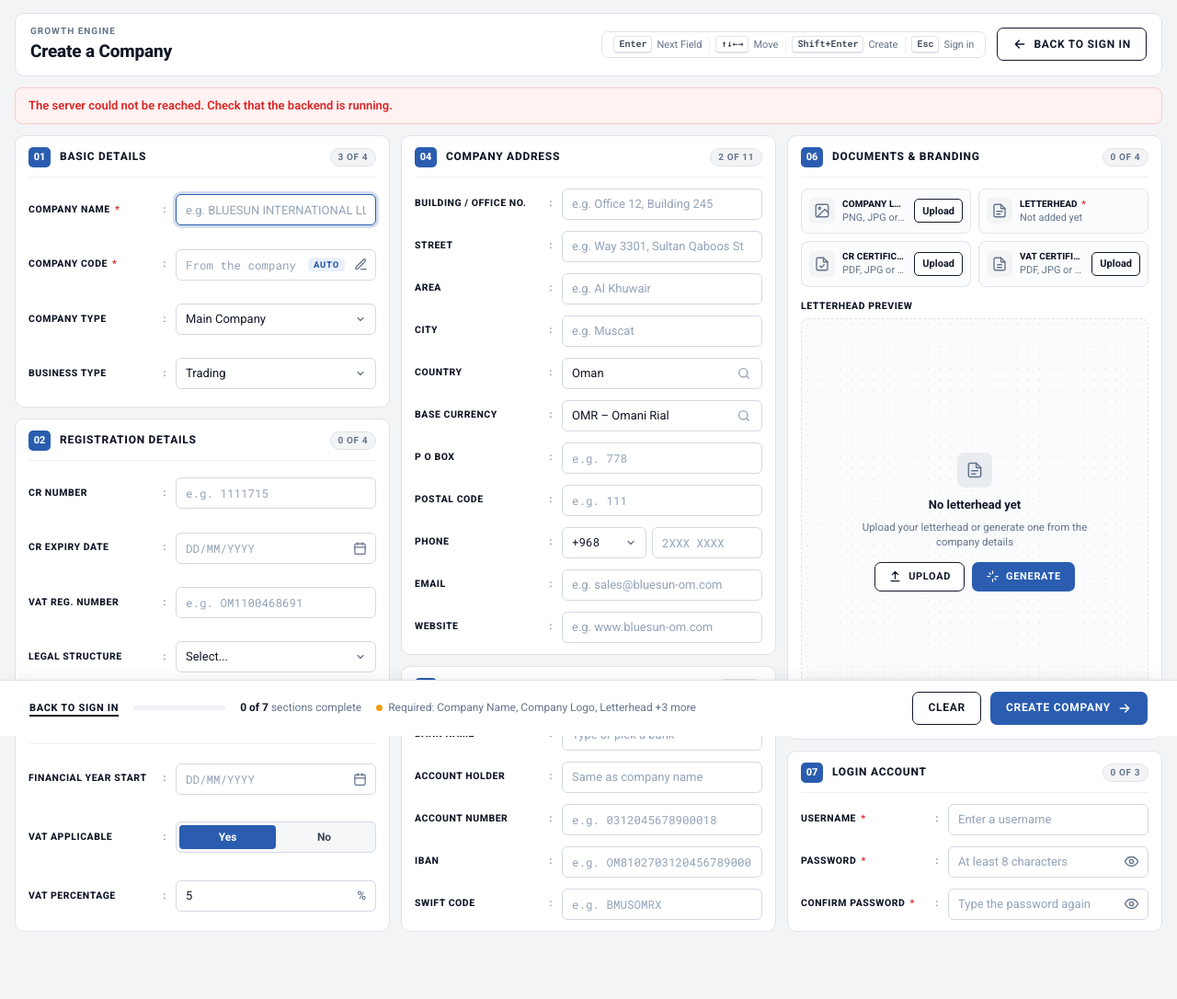
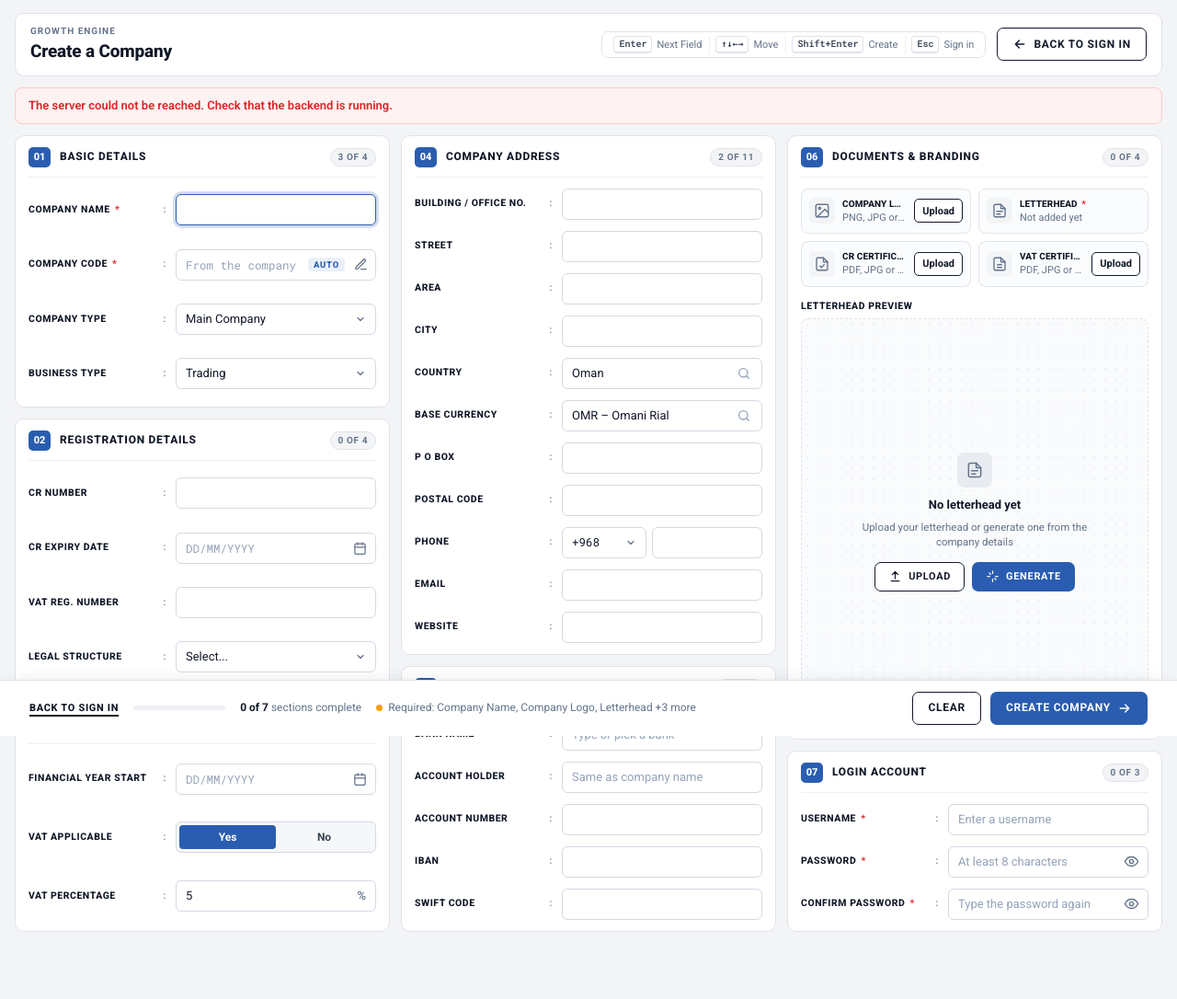
Before and after one commit to AflaNazrinn/ERP-INITIAL, a PHP site: page /company.html in a window 1280 px wide. Shown: the whole page at 92% size. Run offline with PHP 8.4, Linux system fonts and the light colour scheme.

Commit message:
Capital-letter passwords on Create a Company, drop dates from dashboard header
Password, Confirm Password and Access Key type in capitals like every other
field; the new account's password is saved in capitals and sign-in also
accepts it typed in small letters (older accounts keep theirs as set). The
access key is compared ignoring case. Financial Year Start and CR Expiry are
removed from the dashboard header. Example placeholders are removed from the
Create a Company fields.

```diff
--- a/frontend/company.html
+++ b/frontend/company.html
@@ -39,7 +39,7 @@
         <header class="cc-card-head"><span class="cc-num">01</span><h2 id="cc-s1">Basic Details</h2><span class="cc-count" data-count></span></header>
         <div class="cc-row">
           <label class="cc-label" for="cc-companyName">Company Name&nbsp;<span class="cc-req">*</span></label>
-          <input id="cc-companyName" name="companyName" class="cc-input" type="text" maxlength="150" data-upper required placeholder="e.g. BLUESUN INTERNATIONAL LLC">
+          <input id="cc-companyName" name="companyName" class="cc-input" type="text" maxlength="150" data-upper required>
         </div>
         <div class="cc-row">
           <label class="cc-label" for="cc-companyCode">Company Code&nbsp;<span class="cc-req">*</span></label>
@@ -72,7 +72,7 @@
         <header class="cc-card-head"><span class="cc-num">02</span><h2 id="cc-s2">Registration Details</h2><span class="cc-count" data-count></span></header>
         <div class="cc-row">
           <label class="cc-label" for="cc-crNumber">CR Number</label>
-          <input id="cc-crNumber" name="crNumber" class="cc-input cc-mono" type="text" data-upper maxlength="30" inputmode="numeric" placeholder="e.g. 1111715">
+          <input id="cc-crNumber" name="crNumber" class="cc-input cc-mono" type="text" data-upper maxlength="30" inputmode="numeric">
         </div>
         <div class="cc-row">
           <label class="cc-label" for="cc-crExpiry">CR Expiry Date</label>
@@ -80,7 +80,7 @@
         </div>
         <div class="cc-row">
           <label class="cc-label" for="cc-vatNumber">VAT Reg. Number</label>
-          <input id="cc-vatNumber" name="vatNumber" class="cc-input cc-mono" type="text" maxlength="30" data-upper placeholder="e.g. OM1100468691">
+          <input id="cc-vatNumber" name="vatNumber" class="cc-input cc-mono" type="text" maxlength="30" data-upper>
         </div>
         <div class="cc-row">
           <label class="cc-label" for="cc-legalStructure">Legal Structure</label>
@@ -121,19 +121,19 @@
         <header class="cc-card-head"><span class="cc-num">04</span><h2 id="cc-s4">Company Address</h2><span class="cc-count" data-count></span></header>
         <div class="cc-row">
           <label class="cc-label" for="cc-building">Building / Office No.</label>
-          <input id="cc-building" name="building" class="cc-input" type="text" data-upper maxlength="100" placeholder="e.g. Office 12, Building 245">
+          <input id="cc-building" name="building" class="cc-input" type="text" data-upper maxlength="100">
         </div>
         <div class="cc-row">
           <label class="cc-label" for="cc-street">Street</label>
-          <input id="cc-street" name="street" class="cc-input" type="text" data-upper maxlength="150" placeholder="e.g. Way 3301, Sultan Qaboos St">
+          <input id="cc-street" name="street" class="cc-input" type="text" data-upper maxlength="150">
         </div>
         <div class="cc-row">
           <label class="cc-label" for="cc-area">Area</label>
-          <input id="cc-area" name="area" class="cc-input" type="text" data-upper maxlength="100" placeholder="e.g. Al Khuwair">
+          <input id="cc-area" name="area" class="cc-input" type="text" data-upper maxlength="100">
         </div>
         <div class="cc-row">
           <label class="cc-label" for="cc-city">City</label>
-          <input id="cc-city" name="city" class="cc-input" type="text" data-upper maxlength="100" placeholder="e.g. Muscat">
+          <input id="cc-city" name="city" class="cc-input" type="text" data-upper maxlength="100">
         </div>
         <div class="cc-row">
           <label class="cc-label" for="cc-country">Country</label>
@@ -148,11 +148,11 @@
         </div>
         <div class="cc-row">
           <label class="cc-label" for="cc-poBox">P O Box</label>
-          <input id="cc-poBox" name="poBox" class="cc-input cc-mono" type="text" data-upper maxlength="20" inputmode="numeric" placeholder="e.g. 778">
+          <input id="cc-poBox" name="poBox" class="cc-input cc-mono" type="text" data-upper maxlength="20" inputmode="numeric">
         </div>
         <div class="cc-row">
           <label class="cc-label" for="cc-postalCode">Postal Code</label>
-          <input id="cc-postalCode" name="postalCode" class="cc-input cc-mono" type="text" data-upper maxlength="20" inputmode="numeric" placeholder="e.g. 111">
+          <input id="cc-postalCode" name="postalCode" class="cc-input cc-mono" type="text" data-upper maxlength="20" inputmode="numeric">
         </div>
         <!-- Contact details: printed on the generated letterhead (email, phone, website). -->
         <div class="cc-row">
@@ -160,16 +160,16 @@
           <!-- Calling code + number, as on the other modules: the code follows the Country, Enter passes it by. -->
           <div class="cc-phone">
             <select id="cc-phoneCode" class="cc-input cc-select cc-phone-code" data-enter-skip aria-label="Phone number country code" title="Set from the country. To change it: Enter or Space opens the list"></select>
-            <input id="cc-phone" name="phone" data-check="phone" class="cc-input cc-mono" type="text" data-upper maxlength="30" inputmode="tel" placeholder="2XXX XXXX">
+            <input id="cc-phone" name="phone" data-check="phone" class="cc-input cc-mono" type="text" data-upper maxlength="30" inputmode="tel">
           </div>
         </div>
         <div class="cc-row">
           <label class="cc-label" for="cc-email">Email</label>
-          <input id="cc-email" name="email" data-check="email" class="cc-input" type="text" data-upper maxlength="150" inputmode="email" autocapitalize="none" spellcheck="false" placeholder="e.g. sales@bluesun-om.com">
+          <input id="cc-email" name="email" data-check="email" class="cc-input" type="text" data-upper maxlength="150" inputmode="email" autocapitalize="none" spellcheck="false">
         </div>
         <div class="cc-row">
           <label class="cc-label" for="cc-website">Website</label>
-          <input id="cc-website" name="website" class="cc-input" type="text" data-upper maxlength="150" inputmode="url" autocapitalize="none" spellcheck="false" placeholder="e.g. www.bluesun-om.com">
+          <input id="cc-website" name="website" class="cc-input" type="text" data-upper maxlength="150" inputmode="url" autocapitalize="none" spellcheck="false">
         </div>
       </section>
 
@@ -191,15 +191,15 @@
         </div>
         <div class="cc-row">
           <label class="cc-label" for="cc-accountNumber">Account Number</label>
-          <input id="cc-accountNumber" name="accountNumber" class="cc-input cc-mono" type="text" data-upper maxlength="40" inputmode="numeric" placeholder="e.g. 0312045678900018">
+          <input id="cc-accountNumber" name="accountNumber" class="cc-input cc-mono" type="text" data-upper maxlength="40" inputmode="numeric">
         </div>
         <div class="cc-row">
           <label class="cc-label" for="cc-iban">IBAN</label>
-          <input id="cc-iban" name="iban" class="cc-input cc-mono" type="text" maxlength="40" data-upper placeholder="e.g. OM810270312045678900018">
+          <input id="cc-iban" name="iban" class="cc-input cc-mono" type="text" maxlength="40" data-upper>
         </div>
         <div class="cc-row">
           <label class="cc-label" for="cc-swiftCode">SWIFT Code</label>
-          <input id="cc-swiftCode" name="swiftCode" class="cc-input cc-mono" type="text" maxlength="11" data-upper placeholder="e.g. BMUSOMRX">
+          <input id="cc-swiftCode" name="swiftCode" class="cc-input cc-mono" type="text" maxlength="11" data-upper>
         </div>
       </section>
     </div>
@@ -272,20 +272,20 @@
         <div class="cc-row">
           <label class="cc-label" for="cc-password">Password&nbsp;<span class="cc-req">*</span></label>
           <div class="cc-pass">
-            <input id="cc-password" name="password" class="cc-input" type="password" maxlength="200" required autocomplete="new-password" placeholder="At least 8 characters">
+            <input id="cc-password" name="password" class="cc-input" type="password" data-upper maxlength="200" required autocomplete="new-password" placeholder="At least 8 characters">
             <button type="button" class="cc-eye" data-eye="cc-password" aria-label="Show password" aria-pressed="false"></button>
           </div>
         </div>
         <div class="cc-row">
           <label class="cc-label" for="cc-confirmPassword">Confirm Password&nbsp;<span class="cc-req">*</span></label>
           <div class="cc-pass">
-            <input id="cc-confirmPassword" name="confirmPassword" class="cc-input" type="password" maxlength="200" required autocomplete="new-password" placeholder="Type the password again">
+            <input id="cc-confirmPassword" name="confirmPassword" class="cc-input" type="password" data-upper maxlength="200" required autocomplete="new-password" placeholder="Type the password again">
             <button type="button" class="cc-eye" data-eye="cc-confirmPassword" aria-label="Show password" aria-pressed="false"></button>
           </div>
         </div>
         <div class="cc-row" id="cc-key-row" hidden>
           <label class="cc-label" for="cc-accessKey">Access Key&nbsp;<span class="cc-req">*</span></label>
-          <input id="cc-accessKey" name="accessKey" class="cc-input" type="password" maxlength="200" autocomplete="off" placeholder="Given by the server administrator" data-skip-count>
+          <input id="cc-accessKey" name="accessKey" class="cc-input" type="password" data-upper maxlength="200" autocomplete="off" placeholder="Given by the server administrator" data-skip-count>
         </div>
       </section>
     </div>
```
Also changed, not shown: backend/src/company_setup.php (+4 -3 lines), backend/src/security.php (+15 -1 lines), frontend/dashboard.css (+0 -21 lines), frontend/dashboard.html (+0 -13 lines), frontend/dashboard.js.
